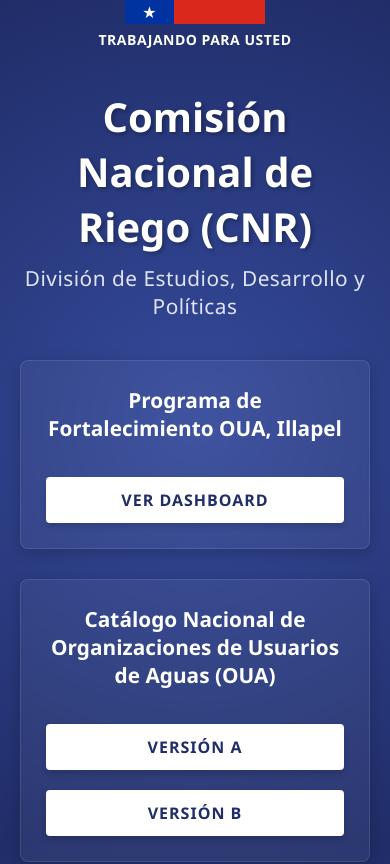
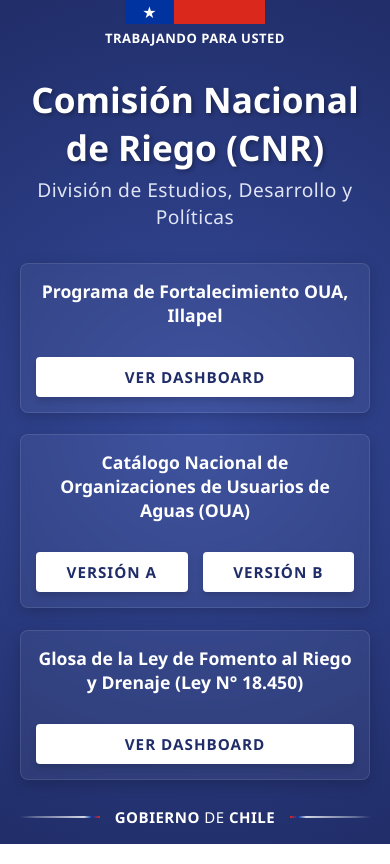
Before and after one commit to lpizarrof/CNR, a plain HTML site: page index.html in a window 390 px wide. Shown: the top 864 px of the page. Drawn offline with Linux system fonts and the light colour scheme.

Commit message:
Update index.html

```diff
--- a/index.html
+++ b/index.html
@@ -9,7 +9,8 @@
         body, html {
             margin: 0;
             padding: 0;
-            height: 100%;
+            height: 100vh; /* Altura estricta a la ventana */
+            overflow: hidden; /* Elimina la barra de scroll */
             font-family: 'Segoe UI', Arial, Helvetica, sans-serif;
             background: radial-gradient(circle at center, #354a9b 0%, #202d68 100%);
             color: #ffffff;
@@ -49,8 +50,8 @@
 
         .header-text {
             font-weight: 800;
-            font-size: 14px;
-            margin-top: 6px;
+            font-size: 13px;
+            margin-top: 5px;
             letter-spacing: 0.5px;
         }
 
@@ -62,7 +63,7 @@
             justify-content: center;
             align-items: center;
             text-align: center;
-            padding: 40px 20px;
+            padding: 1vh 20px; /* Reducido usando unidades relativas */
             max-width: 1200px;
             margin: 0 auto;
             width: 100%;
@@ -70,19 +71,19 @@
         }
 
         .cnr-branding {
-            margin-bottom: 40px;
+            margin-bottom: 4vh; /* Separación dinámica */
             text-align: center;
         }
 
         .main-title {
-            font-size: 2.5rem;
+            font-size: 2.2rem;
             font-weight: 700;
-            margin: 0 0 10px 0;
+            margin: 0 0 5px 0;
             text-shadow: 2px 2px 4px rgba(0, 0, 0, 0.3);
         }
 
         .subtitle {
-            font-size: 1.3rem;
+            font-size: 1.2rem;
             font-weight: 400;
             color: #e0e4f5;
             margin: 0;
@@ -93,7 +94,7 @@
         .dashboard-sections-container {
             display: flex;
             flex-direction: column;
-            gap: 30px;
+            gap: 2.5vh; /* Separación dinámica entre tarjetas */
             width: 100%;
             max-width: 800px;
         }
@@ -102,7 +103,7 @@
             background-color: rgba(255, 255, 255, 0.05);
             border: 1px solid rgba(255, 255, 255, 0.1);
             border-radius: 8px;
-            padding: 25px;
+            padding: 2vh 25px; /* Reducido para ahorrar espacio vertical */
             backdrop-filter: blur(5px);
             box-shadow: 0 4px 15px rgba(0, 0, 0, 0.2);
             display: flex;
@@ -112,7 +113,7 @@
         }
 
         .dashboard-card h3 {
-            font-size: 1.3rem;
+            font-size: 1.2rem;
             margin: 0;
             color: #ffffff;
             text-align: left;
@@ -123,13 +124,13 @@
             display: flex;
             justify-content: flex-end;
             flex-shrink: 0;
-            gap: 20px;
+            gap: 15px;
         }
 
         .btn {
             display: inline-block;
-            padding: 12px 30px;
-            font-size: 1rem;
+            padding: 10px 25px; /* Botones levemente más compactos */
+            font-size: 0.95rem;
             font-weight: 600;
             color: #202d68;
             background-color: #ffffff;
@@ -153,7 +154,7 @@
             display: flex;
             align-items: center;
             width: 90%;
-            margin: 0 auto 30px auto;
+            margin: 0 auto 2vh auto; /* Menos margen al fondo */
         }
 
         .footer-line {
@@ -172,7 +173,7 @@
         .footer-text {
             margin: 0 15px;
             font-weight: 800;
-            font-size: 16px;
+            font-size: 15px;
             letter-spacing: 0.5px;
             white-space: nowrap;
         }
@@ -181,26 +182,29 @@
             font-weight: 400;
         }
 
-        /* Responsividad básica para pantallas pequeñas */
-        @media (max-width: 600px) {
+        /* Responsividad para pantallas muy estrechas (manteniendo un solo pantallazo en medida de lo posible) */
+        @media (max-width: 700px) {
             .dashboard-card {
                 flex-direction: column;
                 text-align: center;
                 align-items: center;
+                padding: 15px;
             }
             .dashboard-card h3 {
                 text-align: center;
-                margin-bottom: 15px;
+                margin-bottom: 10px;
+                font-size: 1.1rem;
             }
             .buttons-container {
                 width: 100%;
                 justify-content: center;
-                flex-direction: column;
+                flex-direction: row;
+                flex-wrap: wrap;
             }
             .btn {
-                width: 100%;
+                flex-grow: 1;
                 text-align: center;
-                box-sizing: border-box;
+                padding: 10px 15px;
             }
         }
     </style>
```
